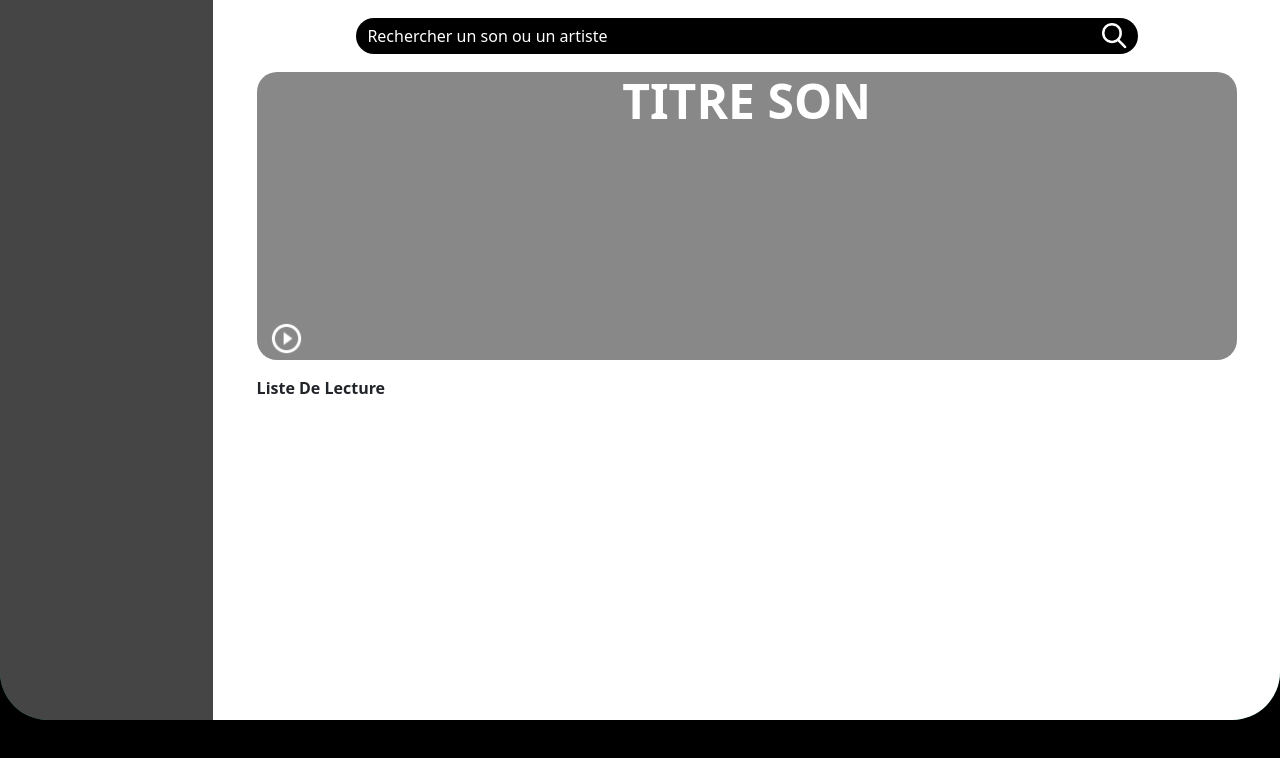
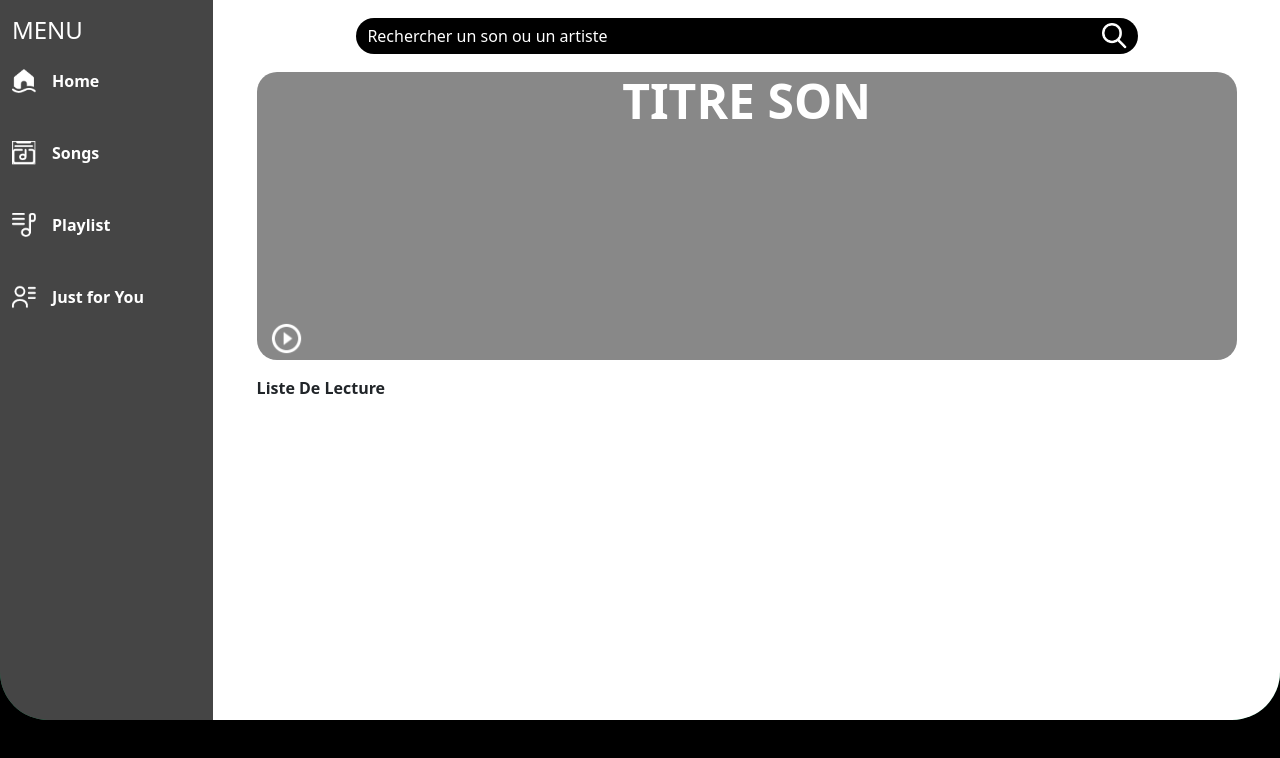
Before and after one commit to andxeur/playsound, a Vue app: page / in a window 1280 px wide. Shown: the top 758 px of the page. Built offline with nearby package versions, Linux system fonts and the light colour scheme.

Commit message:
mise en page de la liste des action du menu gauche

```diff
--- a/src/components/HomeView.vue
+++ b/src/components/HomeView.vue
@@ -4,9 +4,16 @@
 
     <div class="top-app row bg-success m-0" style="height: 90%; border-bottom-left-radius: 48px; border-bottom-right-radius: 48px;">
       <div class="top-app-left col-2 bg-grey-dark" style="border-bottom-left-radius: 48px;">
+
+        <div class="mt-3">
+          <h4 class="text-white mb-4">MENU</h4>
+          <div class="d-flex align-items-center mb-5" v-for="menu in menus" :key="menu.nameImage">
+            <img width="40" class="pe-3" v-bind:src="require(`../assets/icon/${menu.nameImage}`)" alt="image maison" >
+            <p class="m-0 fw-bold text-white">{{ menu.alt }}</p>
+          </div>
+        </div>
+
       </div>
-
-      <!-- andxeur -->
       <div class="top-app-right col-10 bg-white overflow-hidden" style="border-bottom-right-radius: 48px;">
         <div class="w-100 d-flex justify-content-center align-items-center " style="height: 10%;">
           <div class="row bg-black w-75 p-1" style="border-radius: 20px; height: 50%">
@@ -28,10 +35,8 @@
           <p>Liste De Lecture</p>
         </div>
       </div>
-
     </div>
 
-    <!-- Vadiny Fotsing -->
     <div class="bottom-app container-fluid bg-black" style="height: 10%">
     </div>
 
@@ -40,6 +45,13 @@
 </template>
 
 <script setup>
+
+const menus = [
+  { nameImage: "home-water.png", alt: "Home" },
+  { nameImage: "music-cascade.png", alt: "Songs" },
+  { nameImage: "playlist.png", alt: "Playlist" },
+  { nameImage: "user-list.png", alt: "Just for You" },
+]
 
 </script>
 
```
Also changed, not shown: src/assets/icon/playlist-fill.png (renamed from src/assets/icon/Tracé -3.png).
